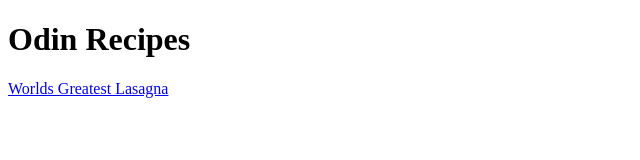
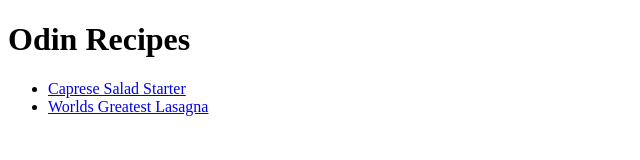
Before and after one commit to TPD2004/odin-recipes, a plain HTML site: page index.html in a window 1280 px wide. Shown: the whole page, without its empty margins (0-640 px from the left). Drawn offline with Linux system fonts and the light colour scheme.

Commit message:
Add list and link to caprese.html to index page
the list is unordered and contaisn all the recipe links

```diff
--- a/index.html
+++ b/index.html
@@ -7,6 +7,10 @@
 
     <body>
         <h1>Odin Recipes</h1>
-        <a href="./recipes/lasagna.html">Worlds Greatest Lasagna</a>
+
+        <ul>
+            <li><a href="./recipes/caprese.html">Caprese Salad Starter</a></li>
+            <li><a href="./recipes/lasagna.html">Worlds Greatest Lasagna</a></li>
+        </ul>
     </body>
 </html>
```
